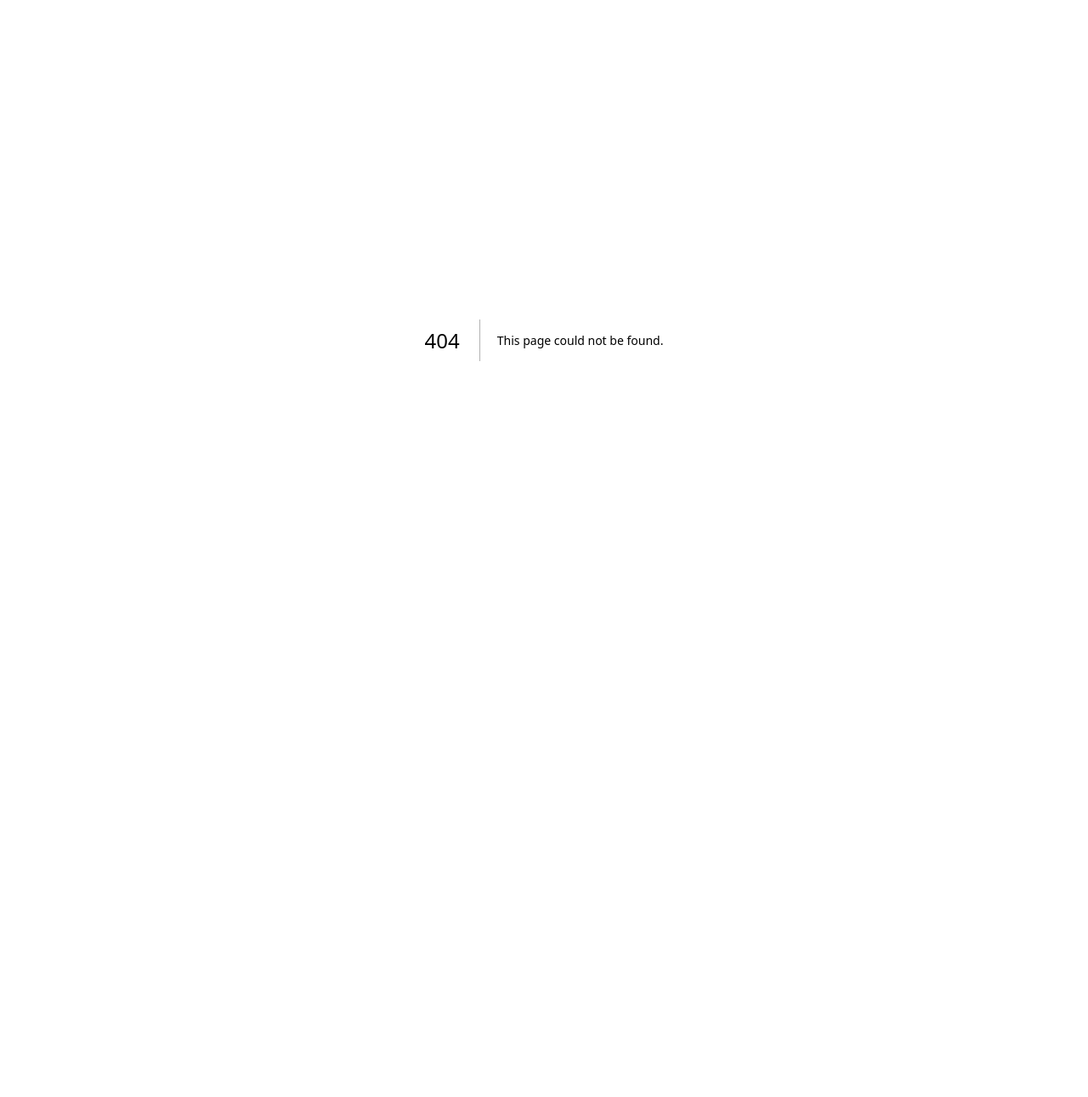
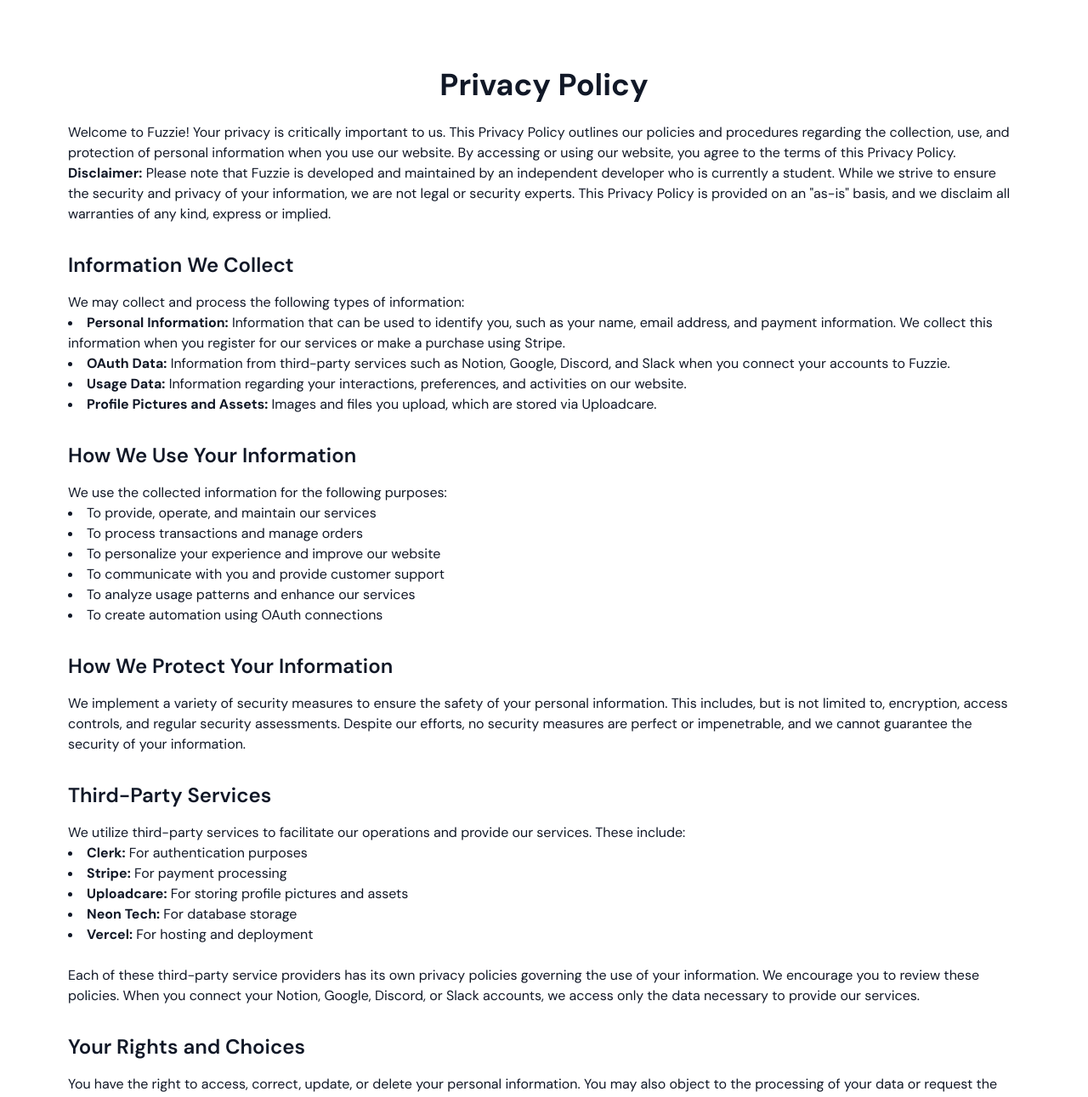
Before and after one commit to DevSrijit/saas-automation, a Next.js app: page /privacy in a window 1280 px wide. Before the commit this address had no page. Shown: the top 1291 px of the page at 85% size. Before the commit the page ends 800 px from the top, so only its background shows below. Built offline with nearby package versions, Linux system fonts and the light colour scheme.

Commit message:
feat: Create a privacy policy page, edit middleware.ts to make sure clerk let's that page be accessed publicly.

```diff
--- a/package.json
+++ b/package.json
@@ -14,6 +14,9 @@
     "@clerk/nextjs": "^5.2.8",
     "@clerk/themes": "^2.1.15",
     "@hookform/resolvers": "^3.9.0",
+    "@mdx-js/loader": "^3.0.1",
+    "@mdx-js/react": "^3.0.1",
+    "@next/mdx": "^14.2.5",
     "@notionhq/client": "^2.2.15",
     "@prisma/client": "5.17.0",
     "@radix-ui/react-accordion": "^1.2.0",
@@ -30,6 +33,7 @@
     "@tsparticles/engine": "^3.5.0",
     "@tsparticles/react": "^3.0.0",
     "@tsparticles/slim": "^3.5.0",
+    "@types/mdx": "^2.0.13",
     "@uploadcare/blocks": "0.48.0",
     "@uploadcare/react-uploader": "^0.6.1",
     "axios": "^1.7.3",
--- /dev/null
+++ b/src/app/privacy/page.tsx
@@ -0,0 +1,96 @@
+import React from 'react';
+
+export const metadata = {
+  title: 'Privacy Policy - Fuzzie'
+};
+
+export default function PrivacyPolicy() {
+  return (
+    <div className="p-20 bg-white text-gray-900 w-full min-w-screen">
+      <h1 className="text-4xl font-bold mb-6 text-center">Privacy Policy</h1>
+      <div className="prose prose-lg max-w-none">
+        <p>
+          Welcome to Fuzzie! Your privacy is critically important to us. This Privacy Policy outlines our policies and procedures regarding the collection, use, and protection of personal information when you use our website. By accessing or using our website, you agree to the terms of this Privacy Policy.
+        </p>
+        <p>
+          <strong>Disclaimer:</strong> Please note that Fuzzie is developed and maintained by an independent developer who is currently a student. While we strive to ensure the security and privacy of your information, we are not legal or security experts. This Privacy Policy is provided on an "as-is" basis, and we disclaim all warranties of any kind, express or implied.
+        </p>
+        <h2 className="text-2xl font-semibold mt-8 mb-4">Information We Collect</h2>
+        <p>
+          We may collect and process the following types of information:
+        </p>
+        <ul className="list-disc list-inside mb-6">
+          <li>
+            <strong>Personal Information:</strong> Information that can be used to identify you, such as your name, email address, and payment information. We collect this information when you register for our services or make a purchase using Stripe.
+          </li>
+          <li>
+            <strong>OAuth Data:</strong> Information from third-party services such as Notion, Google, Discord, and Slack when you connect your accounts to Fuzzie.
+          </li>
+          <li>
+            <strong>Usage Data:</strong> Information regarding your interactions, preferences, and activities on our website.
+          </li>
+          <li>
+            <strong>Profile Pictures and Assets:</strong> Images and files you upload, which are stored via Uploadcare.
+          </li>
+        </ul>
+        <h2 className="text-2xl font-semibold mt-8 mb-4">How We Use Your Information</h2>
+        <p>
+          We use the collected information for the following purposes:
+        </p>
+        <ul className="list-disc list-inside mb-6">
+          <li>To provide, operate, and maintain our services</li>
+          <li>To process transactions and manage orders</li>
+          <li>To personalize your experience and improve our website</li>
+          <li>To communicate with you and provide customer support</li>
+          <li>To analyze usage patterns and enhance our services</li>
+          <li>To create automation using OAuth connections</li>
+        </ul>
+        <h2 className="text-2xl font-semibold mt-8 mb-4">How We Protect Your Information</h2>
+        <p>
+          We implement a variety of security measures to ensure the safety of your personal information. This includes, but is not limited to, encryption, access controls, and regular security assessments. Despite our efforts, no security measures are perfect or impenetrable, and we cannot guarantee the security of your information.
+        </p>
+        <h2 className="text-2xl font-semibold mt-8 mb-4">Third-Party Services</h2>
+        <p>
+          We utilize third-party services to facilitate our operations and provide our services. These include:
+        </p>
+        <ul className="list-disc list-inside mb-6">
+          <li><strong>Clerk:</strong> For authentication purposes</li>
+          <li><strong>Stripe:</strong> For payment processing</li>
+          <li><strong>Uploadcare:</strong> For storing profile pictures and assets</li>
+          <li><strong>Neon Tech:</strong> For database storage</li>
+          <li><strong>Vercel:</strong> For hosting and deployment</li>
+        </ul>
+        <p>
+          Each of these third-party service providers has its own privacy policies governing the use of your information. We encourage you to review these policies. When you connect your Notion, Google, Discord, or Slack accounts, we access only the data necessary to provide our services.
+        </p>
+        <h2 className="text-2xl font-semibold mt-8 mb-4">Your Rights and Choices</h2>
+        <p>
+          You have the right to access, correct, update, or delete your personal information. You may also object to the processing of your data or request the restriction of its use. To exercise these rights, please contact us at mail@srijit.co.
+        </p>
+        <h2 className="text-2xl font-semibold mt-8 mb-4">Data Usage and Sharing</h2>
+        <p>
+          We use your data solely for the essential functionality of our website. We do not sell, rent, or otherwise disclose your personal information to third parties for their marketing or other purposes.
+        </p>
+        <h2 className="text-2xl font-semibold mt-8 mb-4">Children's Privacy</h2>
+        <p>
+          Our website is not intended for use by children under the age of 13. We do not knowingly collect personal information from children under 13. If we become aware that we have inadvertently received personal information from a child under 13, we will delete such information from our records.
+        </p>
+        <h2 className="text-2xl font-semibold mt-8 mb-4">Changes to This Privacy Policy</h2>
+        <p>
+          We reserve the right to update or modify this Privacy Policy at any time. Any changes will be effective immediately upon posting the revised Privacy Policy on our website. We encourage you to review this Privacy Policy periodically to stay informed about how we are protecting your information.
+        </p>
+        <h2 className="text-2xl font-semibold mt-8 mb-4">Contact Us</h2>
+        <p>
+          If you have any questions or concerns about this Privacy Policy or our data practices, please contact us at:
+        </p>
+        <address className="not-italic mb-6">
+          <strong>Fuzzie</strong><br />
+          Email: mail@srijit.co
+        </address>
+        <p className="text-sm text-gray-600">
+          Effective Date: August 3, 2024
+        </p>
+      </div>
+    </div>
+  );
+}
--- a/src/middleware.ts
+++ b/src/middleware.ts
@@ -2,6 +2,7 @@
 
 const isPublicRoute = createRouteMatcher([
   '/',
+  '/privacy',
   '/api/clerk-webhook',
   '/api/drive-activity/notification',
   '/api/payment/success',
--- a/tsconfig.json
+++ b/tsconfig.json
@@ -22,6 +22,6 @@
     },
     "types": ["@uploadcare/blocks/types/jsx"]
   },
-  "include": ["next-env.d.ts", "**/*.ts", "**/*.tsx", ".next/types/**/*.ts"],
+  "include": ["next-env.d.ts", "**/*.ts", "**/*.tsx", ".next/types/**/*.ts", "src/app/(main)/(pages)/privacy/page.mdx"],
   "exclude": ["node_modules"]
 }
```
Also changed, not shown: 1 other file (tests, documents, lock files or other folders).
